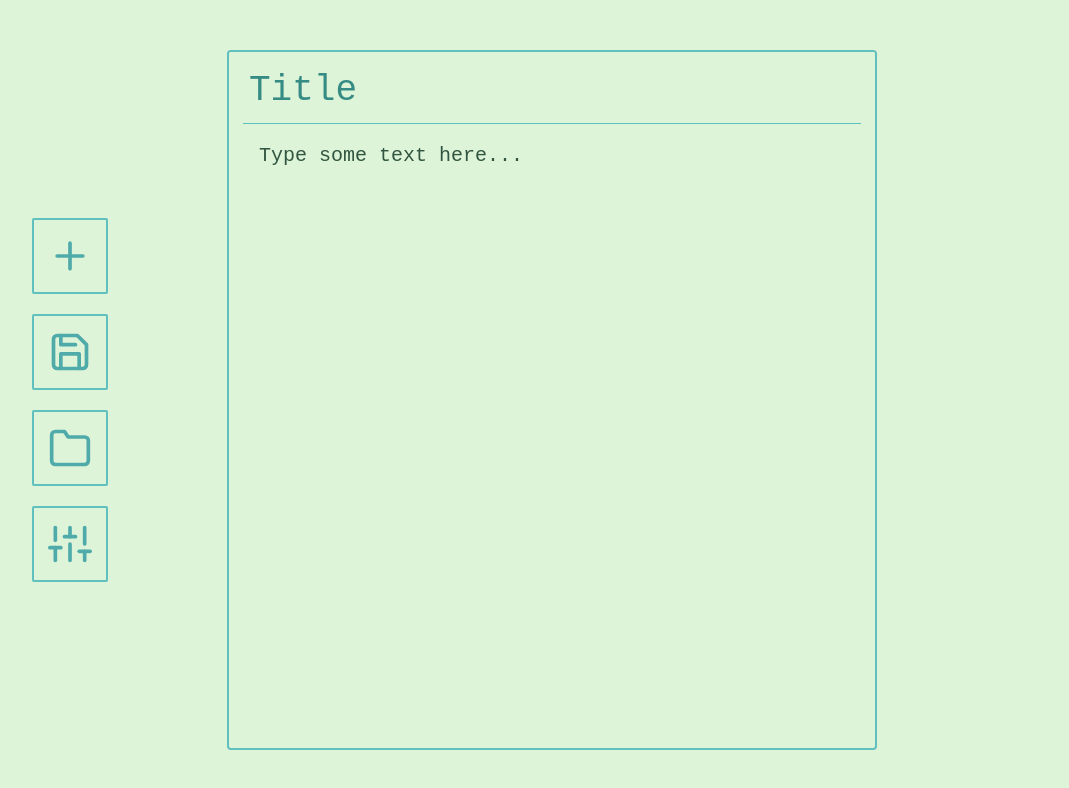
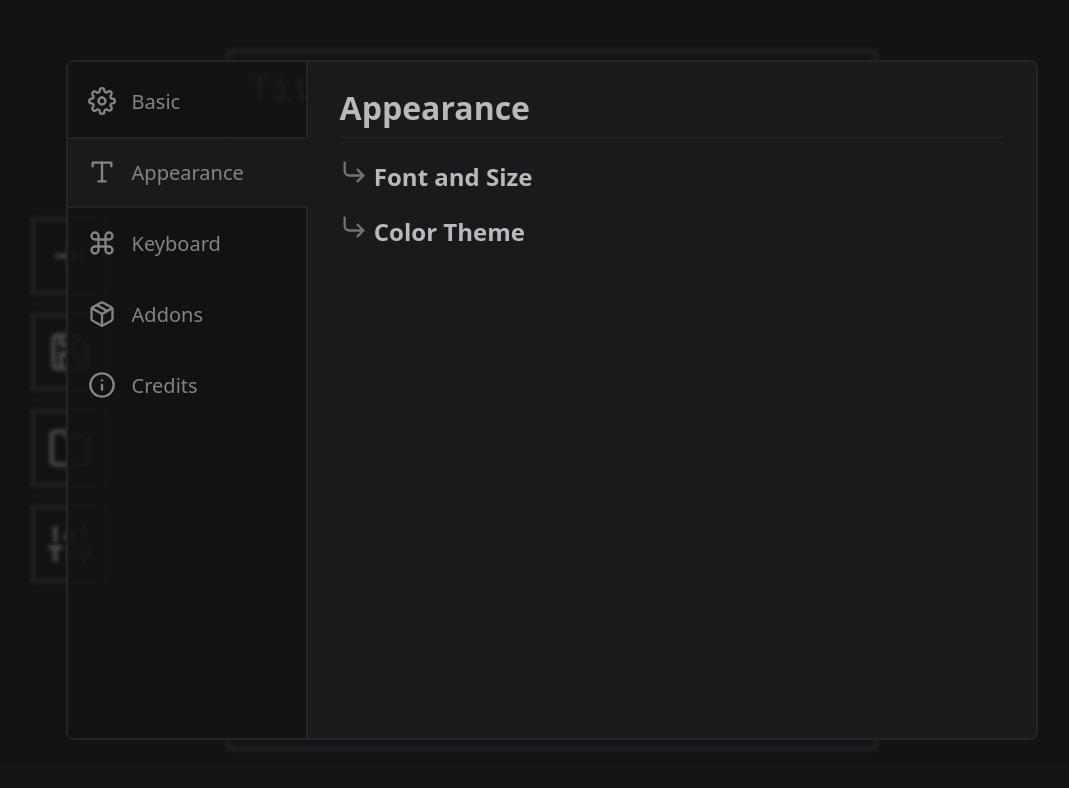
Before and after one commit to benuthoff/Scrivi, a plain HTML site: page index.html in a window 1280 px wide. Both pictures are taken after a click on the element 157 px from the left and 544 px from the top of the page. Shown: the whole page, without its empty margins (88-1157 px from the left). Drawn offline with Linux system fonts and the light colour scheme.

Commit message:
Settings & Keycodes

```diff
--- /dev/null
+++ b/base/keyboard.js
@@ -0,0 +1,26 @@
+// Keyboard Controls for Scrivi
+// Ben Uthoff
+
+document.addEventListener('keydown', function(e) {
+
+	if (e.key === 's' && e.ctrlKey) {
+		e.preventDefault();
+		createNotif('Under Construction', {icon: 'alert-triangle'});
+	}
+
+	else if (e.key === 'Escape') {
+
+		if ($('#settings_blind').hasClass('visible')) {
+			toggleSettings();
+		};
+
+	}
+
+	else if (e.key === 'q' && e.ctrlKey) {
+
+		e.preventDefault();
+		toggleSettings();
+
+	};
+
+});
--- /dev/null
+++ b/base/settings.js
@@ -0,0 +1,7 @@
+// Settings for Scrivi
+// Ben Uthoff
+
+function toggleSettings() {
+	$('#settings_blind').toggleClass('visible');
+	$('body').toggleClass('blur');
+}
--- a/base/userinterface.js
+++ b/base/userinterface.js
@@ -70,7 +70,7 @@ function createNotif(text, options) {
 
 	// Function for dissapearing
 	var blip = (elmnt)=>{
-		$(elmnt).animate({ opacity: 0, height: '0px' }, 50, ()=>{ $(elmnt).remove(); })
+		$(elmnt).addClass('dying').animate({ opacity: 0, height: '0px', marginTop: 0 }, 200, ()=>{ $(elmnt).remove(); })
 	}
 
 	// Create the html element
@@ -86,7 +86,7 @@ function createNotif(text, options) {
 
 	// Auto-delete after set time
 	setTimeout(function(){
-		blip($('#notifplane .notif').first())
+		blip($('#notifplane .notif:not(.dying)').first())
 	}, 2000);
 
 	// Initializes Icon
--- a/index.css
+++ b/index.css
@@ -36,7 +36,7 @@ body.blur #sidebar, body.blur #editor {
 	justify-content: center;
 
 	cursor: pointer;
-	transition: 0.05s;
+	transition: 0.1s;
 }
 #sidebar > div:hover {
 	background-color: var(--theme-hovercolor);
@@ -105,7 +105,7 @@ body.blur #sidebar, body.blur #editor {
 	justify-content: center;
 	align-items: center;
 
-	animation: fadeIn .05s;
+	animation: fadeIn .12s;
 }
 
 .dialog {
@@ -133,7 +133,7 @@ body.blur #sidebar, body.blur #editor {
 	display: inline-block;
 	cursor: pointer;
 	border-radius: 2px;
-	transition: 0.05s;
+	transition: 0.1s;
 }
 .dialog .buttons > div:hover {
 	background-color: var(--theme-hovercolor);
@@ -165,12 +165,89 @@ body.blur #sidebar, body.blur #editor {
 	align-items: center;
 
 	box-shadow: #0000003d 0 4px 10px;
-	animation: fadeIn 0.1s;
+	animation: fadeIn 0.16s;
 }
 .notif > .icon {
 	margin-right: 14px;
 }
 
+#settings {
+	position: fixed;
+	top: 60px; left: 12%;
+	right: 12%; bottom: 60px;
+
+	border: solid 2px var(--theme-dialogborder);
+	overflow: hidden;
+	border-radius: 8px;
+	font-family: 'Noto Sans', sans-serif;
+
+	display: grid;
+	grid-template-columns: [tabs] 240px [main] auto;
+	grid-template-rows: auto;
+	z-index: 902;
+}
+#settings_blind { display: none; z-index: 900; }
+#settings_blind.visible { display: block; }
+#settings_blind .net {
+	z-index: 901;
+	position: fixed;
+	top: 0; bottom: 0;
+	left: 0; right: 0;
+}
+
+#settings > #tabs {
+	grid-column: tabs;
+	border-right: solid 2px var(--theme-dialogborder);
+	background-color: #121213e3;
+	padding-top: 4px;
+}
+#settings > #tabs > div {
+	color: var(--theme-bodycolor);
+	font-size: 20px;
+	width: 200px;
+	padding: 20px;
+
+	user-select: none;
+	cursor: pointer;
+
+	display: flex;
+	justify-content: left;
+	align-items: center;
+
+	border-top: solid 2px transparent;
+	border-bottom: solid 2px transparent;
+}
+#settings > #tabs > div.sel {
+	background-color: #191a1b;
+	border-top-color: var(--theme-dialogborder);
+	border-bottom-color: var(--theme-dialogborder);
+	border-right: solid 2px #191a1b;
+}
+#settings > #tabs > div .icon {
+	margin-right: 16px;
+	margin-top: -2px;
+	color: var(--theme-bodycolor);
+}
+
+#settings > #main {
+	grid-column: main;
+	background-color: #191a1b;
+	padding: 24px 32px;
+	user-select: none;
+}
+#settings > #main h1 {
+	margin: 0;
+	color: var(--theme-titlecolor);
+	padding-bottom: 8px;
+	border-bottom: solid 1px var(--theme-dialogborder);
+	margin-bottom: 16px;
+}
+#settings > #main h2 {
+	margin: 20px 0 16px 0;
+	color: var(--theme-titlecolor);
+}
+
+@import url('https://fonts.googleapis.com/css2?family=Noto+Sans&display=swap');
 @keyframes fadeIn {
 	from {
 		opacity: 0;
--- a/index.html
+++ b/index.html
@@ -16,10 +16,13 @@
 	<!-- Base -->
 	<script src='./base/userinterface.js'></script>
 	<script src='./base/database.js'></script>
+	<script src='./base/keyboard.js'></script>
+	<script src='./base/settings.js'></script>
 
 </head>
-<body class='theme_Mint'>
+<body class='theme_Dark'>
 
+	<!-- Side Buttons -->
 	<div id='sidebar'>
 
 		<div onclick='createDialog("Want to blind yourself?",
@@ -33,13 +36,16 @@
 		{icon: "check", color: "var(--theme-notifsuccess)"})'>
 			<i data-feather='folder'></i>
 		</div>
-		<div onclick='createNotif("There was an error...",
-		{icon: "alert-circle", color: "var(--theme-notiferror)"})'>
+		<div onclick='toggleSettings()'>
 			<i data-feather='sliders'></i>
 		</div>
 
+		<script>feather.replace({'stroke-width': 2, 'width': 44, 'height': 44, 'class': 'icon'});</script>
+
 	</div>
 
+
+	<!-- Main Editor -->
 	<div id='editor' class='type_PlainText'>
 		<div class='topbound'>
 			<div class='title' contenteditable spellcheck='false'>Title</div>
@@ -50,9 +56,47 @@
 
 	<div id='notifplane'></div>
 
-<script>
-feather.replace({'stroke-width': 2, 'width': 44, 'height': 44, 'class': 'icon'});
-</script>
+
+	<!-- Settings Menu -->
+	<div id='settings_blind' class='blind'>
+		<div class='net' onclick='toggleSettings()'></div>
+		<div id='settings'>
+			<div id='tabs'>
+				<div><i data-feather='settings'></i> Basic</div>
+				<div class='sel'><i data-feather='type'></i> Appearance</div>
+				<div><i data-feather='command'></i> Keyboard</div>
+				<div><i data-feather='package'></i> Addons</div>
+				<div><i data-feather='info'></i> Credits</div>
+			</div>
+			<div id='main'>
+				<div id='settings_basic' class='settingspage'>
+
+					<!--
+					- Autohide Side Buttons
+					-->
+
+				</div>
+				<div id='settings_appearance' class='settingspage'>
+
+					<h1>Appearance</h1>
+
+					<h2><i data-feather='corner-down-right'></i> Font and Size</h2>
+
+					<h2><i data-feather='corner-down-right'></i> Color Theme</h2>
+
+				</div>
+			</div>
+		</div>
+
+		<script>
+			feather.replace({'stroke-width': 2, 'width': 28, 'height': 28, 'class': 'icon'});
+		</script>
+
+	</div>
+
+
+
+
 
 </body>
 </html>
--- a/themes.css
+++ b/themes.css
@@ -29,7 +29,7 @@ body.theme_Dark {
 	--theme-iconcolor: #737373;
 
 	--theme-blindcolor: #00000047;
-	--theme-dialogborder: #292a2b;
+	--theme-dialogborder: #242526;
 
 	--theme-notiferror: #912f4b;
 	--theme-notifsuccess: #2e642e;
@@ -74,3 +74,23 @@ body.theme_Mint {
 
 	scrollbar-color: #4eb0b0 #c0e7d2;
 }
+
+/* Mocha Theme */
+
+body.theme_Mocha {
+	--theme-bgcolor: #221915;
+	--theme-bordercolor: #846951;
+	--theme-hovercolor: #2e2523;
+
+	--theme-titlecolor: #bd936d;
+	--theme-bodycolor: #aa947f;
+	--theme-iconcolor: #997a5e;
+
+	--theme-blindcolor: #0000004a;
+	--theme-dialogborder: #372a24;
+
+	--theme-notiferror: #f48e8e;
+	--theme-notifsuccess: #6abf6a;
+
+	scrollbar-color: #bf956f #d5bfa9;
+}
```
